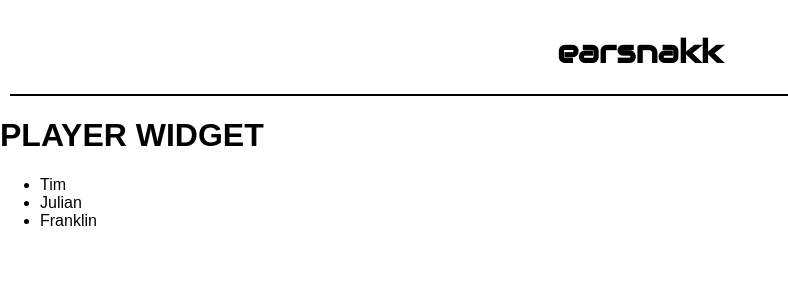
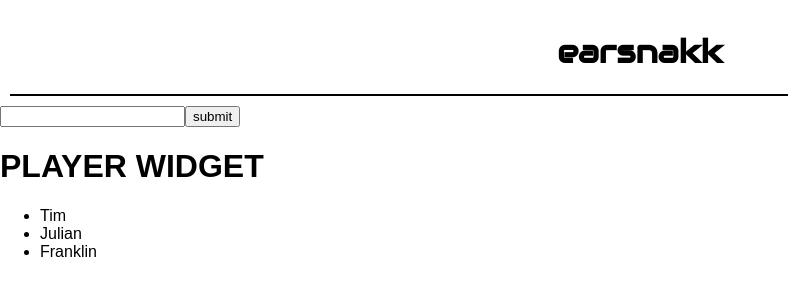
Before and after one commit to tbrandle/earsnakk_react, a React (Create React App) app: page /channel in a window 1280 px wide. Shown: the top 300 px of the page, without its empty margins (0-788 px from the left). Built offline with nearby package versions, Linux system fonts and the light colour scheme.

Commit message:
Change Channel to a class...added search route on server.js

```diff
--- a/src/components/Channel/Channel.js
+++ b/src/components/Channel/Channel.js
@@ -1,9 +1,21 @@
-import React from 'react';
+import React, { Component } from 'react';
 import './Channel.css'
 
-const Channel = () => {
+
+class Channel extends Component {
+  constructor() {
+    super()
+    this.state = {
+      artist: '',
+      track: ''
+    }
+  }
+
+  render(){
     return (
       <div>
+        <input type="text" />
+        <button onClick={() => this.searchTracks()}>submit</button>
         <h1>PLAYER WIDGET</h1>
         <ul>
           <li>Tim</li>
@@ -12,6 +24,8 @@ const Channel = () => {
         </ul>
       </div>
     )
+
+  }
 }
 
 export default Channel;
```
Lines whose indentation alone changed are shown as unchanged.
